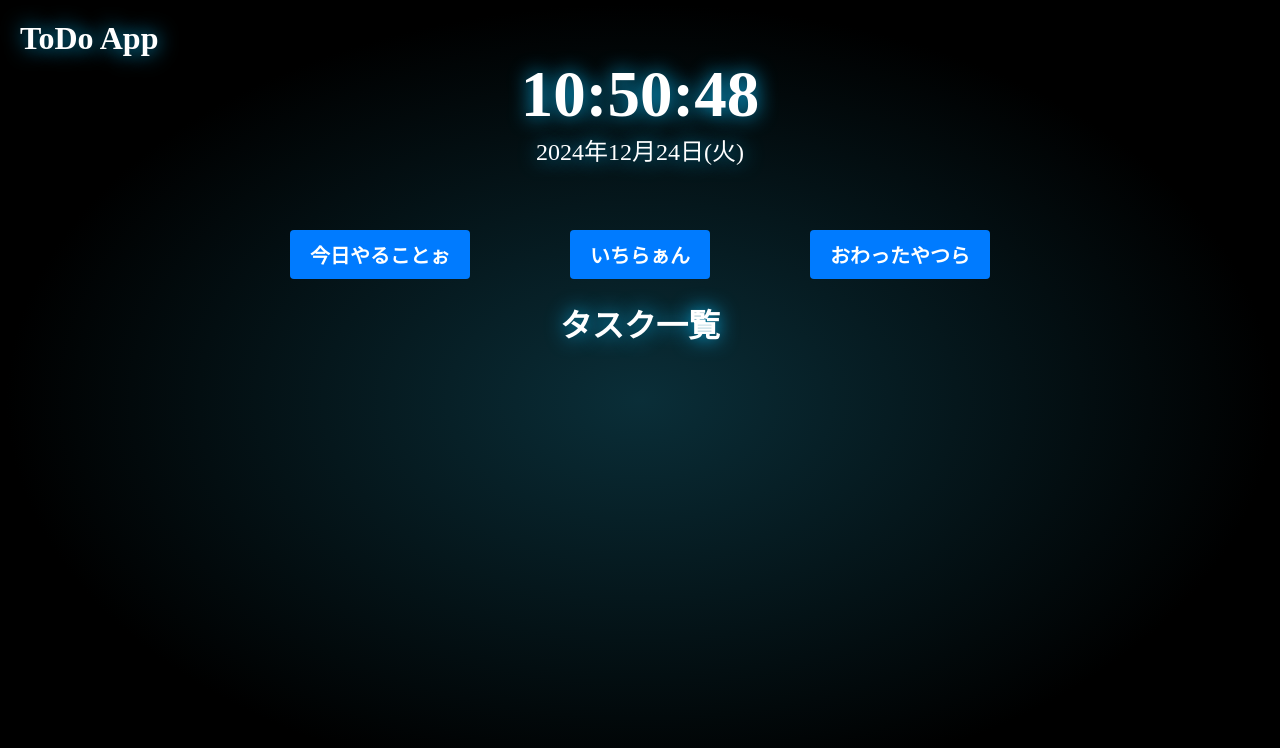
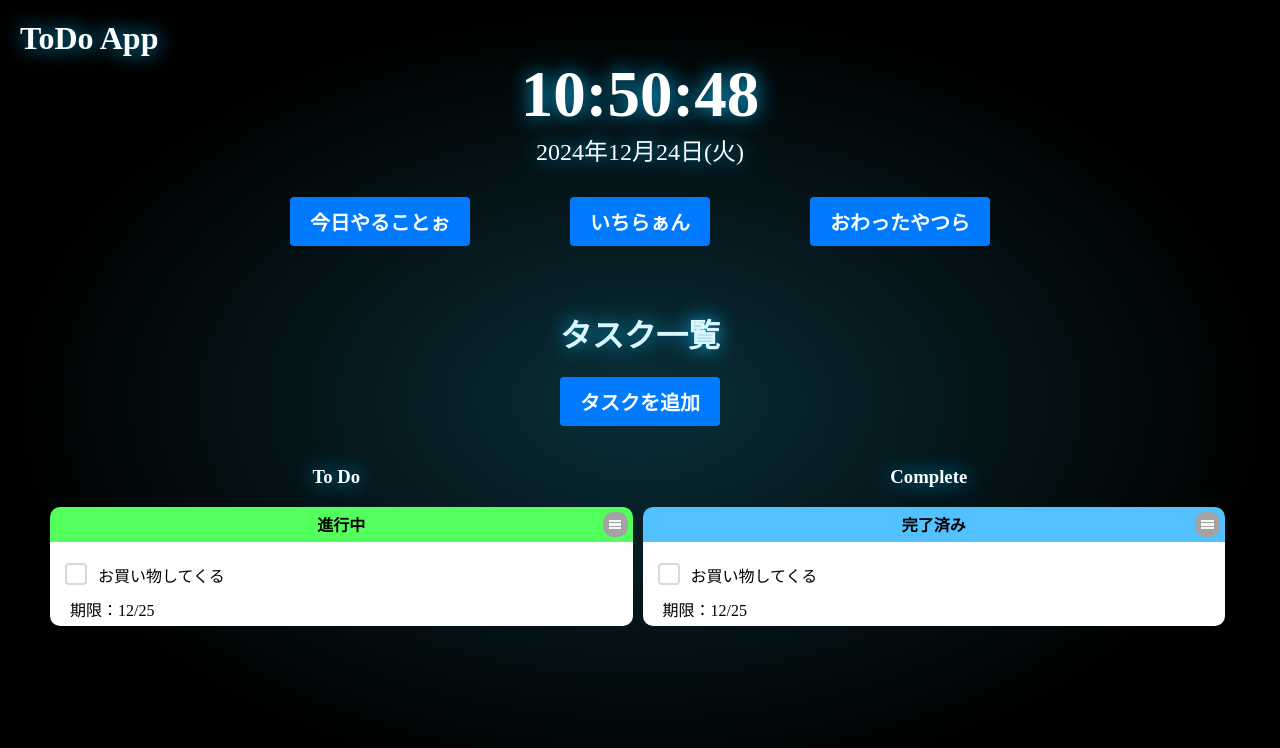
Before and after one commit to noyasan-3702/Todo-App, a React (Vite) app: page /List in a window 1280 px wide. Shown: the top 748 px of the page. Built offline with nearby package versions, Linux system fonts and the light colour scheme.

Commit message:
２回目の更新です

```diff
--- a/package.json
+++ b/package.json
@@ -10,7 +10,10 @@
     "preview": "vite preview"
   },
   "dependencies": {
+    "date-fns": "^4.1.0",
     "react": "^18.3.1",
+    "react-date-range": "^2.0.1",
+    "react-datepicker": "^7.5.0",
     "react-dom": "^18.3.1",
     "react-router-dom": "^6.28.0"
   },
--- a/src/App.jsx
+++ b/src/App.jsx
@@ -49,8 +49,7 @@ function App() {
             <div className="time-display">{formatTime(time)}</div>
             <div className="date-display">{formatDate(time)}</div>
           </div>
-        </div>
-        <nav className="body-area">
+          <nav>
             <Link to="/Do">
               <button className="btn0">今日やることぉ</button>
             </Link>
@@ -61,11 +60,14 @@ function App() {
               <button className="btn0">おわったやつら</button>
             </Link>
           </nav>
+        </div>
+        <div className="body-area">
           <Routes>
             <Route path="/Do" element={<Do />} />
             <Route path="/List" element={<List />} />
             <Route path="/Fin" element={<Fin />} />
           </Routes>
+        </div>
       </div>
     </Router>
     </>
--- a/src/List.jsx
+++ b/src/List.jsx
@@ -1,5 +1,7 @@
 import React from "react";
-import { useState, useEffect } from "react";
+import DatePicker from 'react-datepicker';
+import { useState, useEffect, useId } from "react";
+import 'react-datepicker/dist/react-datepicker.css';
 import './App.css'
 
 function List() {
@@ -11,63 +13,133 @@ function List() {
         setFormDataList(data);
     }, []);
 
-    // 項目を削除する処理
-    const handleDelete = (index) => {
-
-        // 指定したインデックスを除外
-        const updatedList = formDataList.filter((_, i) => i !== index);
-
-        // 状態を更新
-        setFormDataList(updatedList);
-
-        // ローカルストレージを更新
-        localStorage.setItem("formDataList", JSON.stringify(updatedList));
+    // 日付選択できる処理
+    const [selectedDate, setSelectedDate] = useState(null);
+    const handleChange = (date) => {
+      setSelectedDate(date);
+    };
+    const handleError = (error) => {
+      console.error("エラーが発生しました:", error);
     };
 
+    // ポップアップの表示・非表示を管理
+    const [isPopupVisible, setIsPopupVisible] = useState(false);
 
+    // ポップアップを開く
+    const openPopup = () => {
+        setIsPopupVisible(true);
+    };
+
+    // ポップアップを閉じる
+    const closePopup = () => {
+        setIsPopupVisible(false);
+    };
+
+    // Taskのidを作成
+    const myId = useId();
+
+    // Taskの進捗中・完了済みを管理
+    const [todos, setTodos] = useState([]);
+
+    // Taskを進捗中・完了済みにする処理
+    const handleCheckboxChange = (id) => {
+        setTodos(
+            todos.map((todo) => {
+                if (todo.id === id) {
+                    return { ...todo, completed: !todo.completed };
+                }
+                return todo;
+            })
+        );
+    };
+
+    const todoItems = todos.filter((todo) => !todo.completed);
+    const completedItems = todos.filter((todo) => todo.completed);
 
     {/* HTMLを表示 */}
     return (
         <>
         <div className="Todo-container">
-            {/* 一覧エリア */}
+            <h1>タスク一覧</h1>
+            <button className="btn0" onClick={openPopup}>タスクを追加</button>
             <div className="list-area">
-                <h1>タスク一覧</h1>
-
-                {/* 入力内容をループで表示 */}
-                {formDataList.map((data, index) => (
-                    <table className="Todolist">
-                        <tr className="Situation">
-                            <td colspan="5">進行中</td>
-                        </tr>
-                        <tr className="list-0">
-                            <th className="no">No.</th>
-                            <th className="task">タスク名</th>
-                            <th className="day">開始日</th>
-                            <th className="day">完了予定日</th>
-                            <th colspan="3" className="Action">Action</th>
-                        </tr>
-                        <tr key={index} className="list-1">
-                            <td rowspan="3"></td>
-                            <td rowspan="3"></td>
-                            <td rowspan="3"></td>
-                            <td rowspan="3"></td>
-                            <td>
-                                <button className="btn" onClick={() => handleDelete(index)}>完了</button>
-                            </td>
-                        </tr>
-                        <tr className="list-1">
-                            <td>
-                                <button className="btn" onClick={() => handleDelete(index)}>編集</button>
-                            </td>
-                        </tr>
-                        <tr className="list-1">
-                            <td>
-                                <button className="btn" onClick={() => handleDelete(index)}>削除</button>
-                            </td>
-                        </tr>
-                    </table>
-                ))}
+                {/* 進行中エリア */}
+                <ul className="taskmanager">
+                    <h3>To Do</h3>
+                    {/* task新規作成Popup */}
+                    {isPopupVisible && (
+                        <li className="task">
+                            <div className="Todocell">
+                                <div className="Situation-green">
+                                    <h4 className="Situation-Title">新しいタスクの作成</h4>
+                                    <button class="closebtn" onClick={closePopup}>✕</button>
+                                </div>
+                                <div className="list-1">
+                                    <div className="taskname-input">
+                                        <label className="my-taskcheck">
+                                            <input type="checkbox" className="taskcheck" disabled/>
+                                            <span className="checkmark"></span>
+                                        </label>
+                                        <input className="taskname" placeholder="タスク名を入力"/>
+                                    </div>
+                                    <DatePicker
+                                        className="day-input"
+                                        selected={selectedDate}
+                                        onChange={handleChange}
+                                        onError={handleError}
+                                        dateFormat="yyyy/MM/dd"
+                                        placeholderText="日付を選択"
+                                    />
+                                    {selectedDate && <p>選択された日付: {selectedDate.toLocaleDateString()}</p>}
+                                </div>
+                            </div>
+                        </li>
+                    )}
+                    <li className="task">
+                        <div className="Todocell">
+                            {/* 進捗バー */}
+                            <div className="Situation-green">
+                                <h4 className="Situation-Title">進行中</h4>
+                                <button id="btn_menu" className="btn_menu">
+                                    <span><span></span></span>
+                                </button>
+                            </div>
+                            {/* 内容 */}
+                            <div className="list-1">
+                                <label className="my-taskcheck">
+                                    <input type="checkbox" className="taskcheck"></input>
+                                    <span className="checkmark"></span>
+                                    <div className="taskname">お買い物してくる</div>
+                                </label>
+                                <div className="day">期限：12/25</div>
+                            </div>
+                        </div>
+                    </li>
+                </ul>
+                {/* 完了済エリア */}
+                <ul className="taskmanager">
+                    <h3>Complete</h3>
+                    <li className="task">
+                        <div className="Todocell">
+                            {/* 進捗バー */}
+                            <div className="Situation-blue">
+                                <h4 className="Situation-Title">完了済み</h4>
+                                <button id="btn_menu" className="btn_menu">
+                                    <span><span></span></span>
+                                </button>
+                            </div>
+                            {/* 内容 */}
+                            <div className="list-1">
+                                <label className="my-taskcheck">
+                                    <input type="checkbox" className="taskcheck"></input>
+                                    <span className="checkmark"></span>
+                                    <div className="taskname">お買い物してくる</div>
+                                </label>
+                                <div className="day">期限：12/25</div>
+                            </div>
+                        </div>
+                    </li>
+                </ul>
             </div>
         </div>
         </>
--- a/src/index.css
+++ b/src/index.css
@@ -15,6 +15,91 @@ body {
   text-shadow: 0 0 20px rgba(10, 175, 230, 1),  0 0 20px rgba(10, 175, 230, 0);
 }
 
+/*================================================================================*/
+
+/* メニューボタンのレイアウト */
+#btn_menu {
+	position: relative;
+	display: flex;
+  text-align: right;
+	justify-content: center;
+	align-items: center;
+	flex-wrap: wrap;
+	width: 25px;
+	height: 25px;
+	box-sizing: border-box;
+	background-color: #a3a3a3;
+	transition: background-color 0.3s ease;
+  border: none;
+  border-radius: 10px;
+}
+#btn_menu::before {
+	position: absolute;
+	top: calc(50% - 1px);
+	left: 25%;
+	display: block;
+	content: "";
+	width: 50%;
+	height: 2px;
+	background: #f7f7f7;
+	opacity: 0;
+	transform: rotate(45deg);
+	transition: opacity 0.3s ease;
+}
+#btn_menu span {
+	display: block;
+	position: absolute;
+	top: 25%;
+	left: 25%;
+	width: 50%;
+	height: 50%;
+	opacity: 1;
+	transition: opacity 0.3s ease;
+}
+#btn_menu span::before,
+#btn_menu span span, #btn_menu span::after {
+	position: absolute;
+	top: 12%;
+	left: 0;
+	display: block;
+	content: "";
+	width: 100%;
+	height: 2px;
+	background: #f7f7f7;
+	transition: opacity 0.3s ease;
+}
+#btn_menu span span {
+	top: calc(50% - 1px);
+}
+#btn_menu span::after {
+	top: auto;
+	bottom: 12%;
+}
+#btn_menu::after {
+	position: absolute;
+	top: calc(50% - 1px);
+	left: 25%;
+	display: block;
+	content: "";
+	width: 50%;
+	height: 2px;
+	background: #f7f7f7;
+	opacity: 0;
+	transform: rotate(-45deg);
+	transition: opacity 0.3s ease;
+}
+#btn_menu:hover {
+	background-color: #555;
+}
+#btn_menu.active::before {
+	opacity: 1;
+}
+#btn_menu.active span {
+	opacity: 0;
+}
+#btn_menu.active::after {
+	opacity: 1;
+}
 
 /*================================================================================*/
 /* ヘッター部分のレイアウト */
@@ -38,7 +123,7 @@ body {
 
 /* 中身のレイアウト*/
 .body-area {
-  margin-top: 190px;
+  margin-top: 270px;
 }
 
 /*================================================================================*/
@@ -46,6 +131,7 @@ body {
 .clock-area {
   text-align: center;
   color: #ffffff; /* デジタルグリーン */
+  margin-bottom: 30px;
 }
 
 .time-display {
@@ -155,17 +241,18 @@ body {
 
 /* 閉じるボタン */
 .closebtn {
-  margin-top: -15px;
-  margin-right: -15px;
+  margin-top: -4px;
+  margin-right: 0px;
   color: #ffffff;
   background: #ff0000;
   float: right;
-  font-size: 20px;
+  font-size: 15px;
   font-weight: bold;
   cursor: pointer;
   border: none;
 }
 .closebtn:hover,
+
 .closebtn:focus {
   color: #000;
   text-decoration: none;
@@ -191,23 +278,6 @@ body {
   cursor: not-allowed;
 }
 
-/* エラーメッセージ用のスタイル */
-.error-message1 {
-  color: red;
-  font-weight: bold;
-  text-align:left;
-}
-.error-message2 {
-  color: red;
-  font-weight: bold;
-  text-align:left;
-  margin-left: 20px;
-}
-.error-message3 {
-  color: red;
-  font-weight: bold;
-  text-align:left;
-}
 
 /* ポップアップ内ののスタイル */
 .popup-input-area {
@@ -252,65 +322,154 @@ body {
 /* 一覧のレイアウト */
 .list-area {
   text-align: center;
-  color: #ffffff; /* デジタルグリーン */
+  color: #ffffff;
+  display: flex;
+  flex-wrap: wrap; /* 折り返したいんだ！ */
 }
 
-/* テーブルのレイアウト */
-.Todolist {
-  border-collapse: separate; /* セルの境界線を分離 */
-  border-spacing: 0; /* セル間のスペースをなくす */
+.taskmanager {
+  width : calc(100% / 2.06); /* タスクは画面に２つずつ表示 */
   border-radius: 10px; /* テーブル全体の角を丸くする */
+  padding: 5px;
+}
+
+.task {
+  width : 100%;
+  list-style: none;  /* リストマーク（・）を消す */
+  margin: 5px 5px 55px 5px;
+}
+
+/* Todoリストのレイアウト */
+.Todocell {
+  border: none; /* 枠線なし */
+  border-radius: 10px; /* 角丸にする */
   overflow: hidden; /* 丸角の外にはみ出る部分を隠す */
-  background: #ffffff; /* 背景色は『白』 */
-  width: 100%;
+  background: none; /* 背景色は『なし』 */
+  padding: 0;
   height: auto;
 }
 
-.Situation {
-  list-style:none;
+/* Todoリストの進捗状況のレイアウト */
+.Situation-green {
   color: #000;
   background: #53ff5c;
-  padding: 20px;
-  border-radius: 10px;
+  padding: 5px;
+  text-align: center;
   text-shadow: none;
   font-weight: bold;
+  display: flex;
+}
+.Situation-red {
+  color: #000;
+  background: #ff6753;
+  padding: 5px;
+  text-align: center;
+  text-shadow: none;
+  font-weight: bold;
+  display: flex;
+}
+.Situation-blue {
+  color: #000;
+  background: #53c0ff;
+  padding: 5px;
+  text-align: center;
+  text-shadow: none;
+  font-weight: bold;
+  display: flex;
+}
+.Situation-Title {
+  flex: 2;
+  text-align: center;
+  margin-left: 25px;
+  margin-top: 0;
+  margin-bottom: 0;
 }
 
-.list-0 {
-  list-style:none;
+/* Todoリストの内部のレイアウト */
+.list-1 {
   color: #000;
-  background: #e4e4e4;
-  border-radius: 10px;
+  background: #fff;
+  padding: 5px;
   text-shadow: none;
+  display: grid;
+  grid-template-rows: 50px 1fr;
+  grid-template-columns: 100%;
+  height: auto;
 }
 
-.list-1 {
-  list-style:none;
-  color: #000;
-  background: #fff;
-  padding: 20px;
-  border-radius: 10px;
-  text-shadow: none;
+.taskname-input {
+  display: flex;
+}
+.taskname-input input {
+  border:none;
+  outline:0;
 }
 
-.no {
-  text-align: center;
-  width: 7%;
-}
-
-.task {
-  text-align: center;
-  width: auto;
+.taskname {
+  margin-left: 15px;
+  width: 100%;
+  text-align: left;
 }
 
 .day {
+  margin-left: 15px;
+  width: 100%;
   text-align: left;
-  width: 20%;
+}
+.list-1 .day-input {
+  float: left;
+  margin-left: 50px;
+}
+/*================================================================================*/
+/* チェックボックスのレイアウト */
+.my-taskcheck {
+  display: block;
+  position: relative;
+  margin: 1em 0;
+  padding-left: 28px;
+  cursor: pointer;
+  user-select: none; /* テキストの選択を防ぐ */
+}
+/* inputは非表示にする */
+.my-taskcheck input {
+  display: none;
 }
 
-.Action {
-  text-align: center;
-  width: 15%;
+/* □ */
+.checkmark {
+  position: absolute;
+  top: 0px; /* 上からの位置 */
+  left: 10px;
+  height: 22px; /* 大きさ */
+  width: 22px; /* 大きさ */
+  border: solid 2px #d4dae2; /* 線 */
+  border-radius: 4px;
+  box-sizing: border-box;
+}
+
+/* ✓ */
+.checkmark:after {
+  content: "";
+  position: absolute;
+  left: 5px; /* チェックの位置 */
+  top: 1px; /* チェックの位置 */
+  width: 6px; /* チェックの大きさ */
+  height: 10px; /* チェックの大きさ */
+  border: solid #FFF;
+  border-width: 0 2px 2px 0;
+  transform: rotate(45deg);
+  opacity: 0; /* 透明にしておく */
+}
+
+/* チェックが入ったときの□ */
+.my-taskcheck input:checked + .checkmark {
+  background: #2e80ff; /* チェック時の色 */
+  border-color: #2e80ff; /* チェック時の色 */
+}
+
+/* チェックが入ったときの✓ */
+.my-taskcheck input:checked + .checkmark:after {
+  opacity: 1; /* 透明を解除 */
 }
 
 /*================================================================================*/
```
Also changed, not shown: 1 other file (tests, documents, lock files or other folders). Lines whose indentation alone changed are shown as unchanged.
